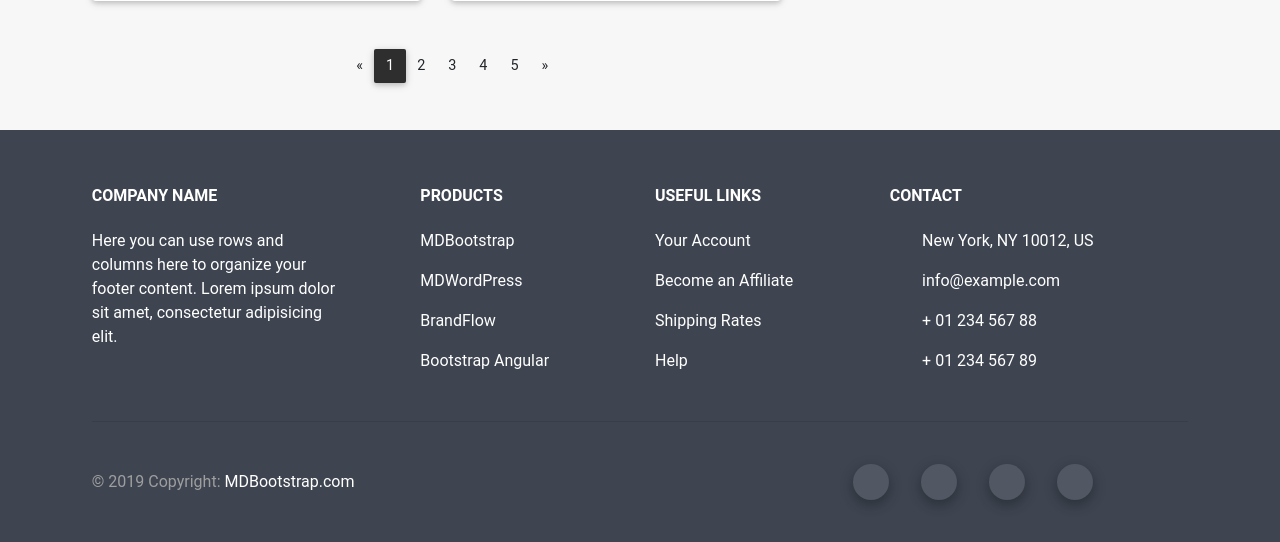
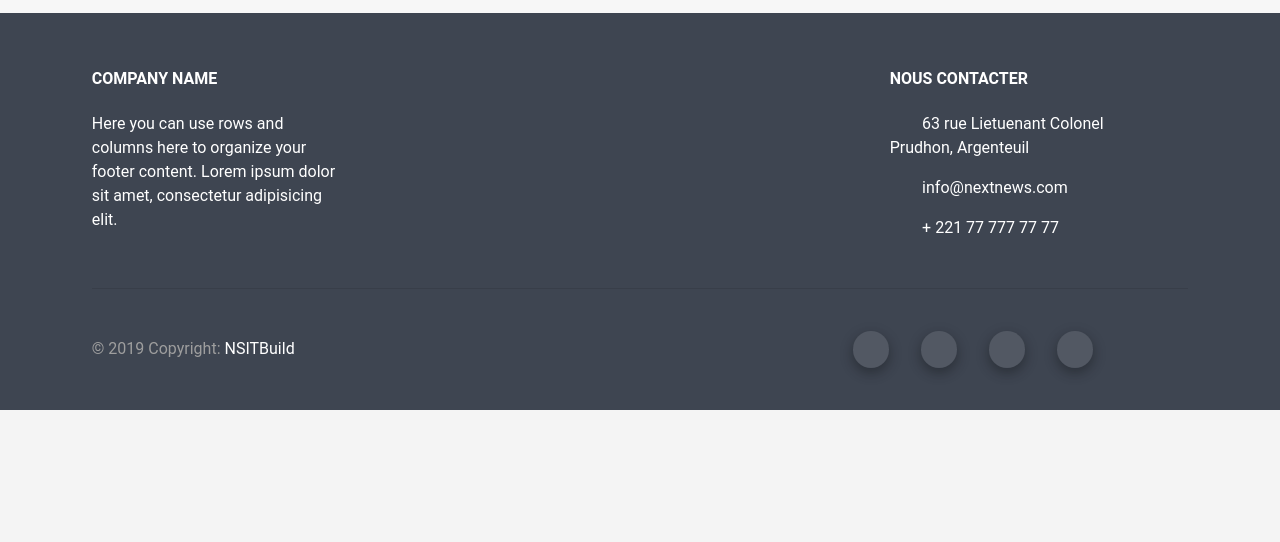
Before and after one commit to nsitgroup/nextnews, a Django app: page / in a window 1280 px wide. Shown: the part 3587-4129 px from the top of the page. After the commit the page ends 3997 px from the top, so only its background shows below. Run offline with Django 3.2, Linux system fonts and the light colour scheme; some libraries are stand-ins or nearby versions; some web fonts are replaced.

Commit message:
design 2

```diff
--- a/templates/body.html
+++ b/templates/body.html
@@ -1,3 +1,5 @@
+{% load static %}
+
 {% block body %}
 
 	<!-- Main layout -->
@@ -29,14 +31,13 @@
               <!--Slides-->
               <div class="carousel-inner" role="listbox">
                 <div class="carousel-item active">
-                  <div class="view">
-                    <img class="d-block w-100 rounded" src="https://mdbootstrap.com/img/Photos/Slides/img%20(140).jpg"
-                      alt="First slide">
+                  <div class="view" style="height: 400px;">
+                    <img class="d-block h-100 w-100 rounded" src="{% static 'img/felix.jpg' %}" alt="First slide">
                     <div class="mask rgba-black-light"></div>
                   </div>
                   <div class="carousel-caption">
-                    <h3 class="h3-responsive font-weight-bold">Title of the news</h3>
-                    <p>First text</p>
+                    <h3 class="h3-responsive font-weight-bold">Felix</h3>
+                    <p>Amnesty reproche à Tshisekedi de ne pas faire avancer la justice en RDC</p>
                   </div>
                 </div>
                 <div class="carousel-item">
@@ -558,38 +559,76 @@
 
             <ul class="list-group z-depth-1 mt-4">
               <li class="list-group-item d-flex justify-content-between align-items-center">
-                <a>Business</a>
+                <a>Santé</a>
                 <span class="badge badge-danger badge-pill">4</span>
               </li>
               <li class="list-group-item d-flex justify-content-between align-items-center">
-                <a>Entertainment</a>
+                <a>Sport</a>
                 <span class="badge badge-danger badge-pill">2</span>
               </li>
               <li class="list-group-item d-flex justify-content-between align-items-center">
-                <a>Health</a>
+                <a>Economie & Finance</a>
                 <span class="badge badge-danger badge-pill">1</span>
               </li>
               <li class="list-group-item d-flex justify-content-between align-items-center">
-                <a>Lifestyle</a>
+                <a>Politiques</a>
                 <span class="badge badge-danger badge-pill">2</span>
               </li>
               <li class="list-group-item d-flex justify-content-between align-items-center">
-                <a>Photography</a>
+                <a>Société</a>
                 <span class="badge badge-danger badge-pill">1</span>
               </li>
               <li class="list-group-item d-flex justify-content-between align-items-center">
-                <a>Technology</a>
+                <a>Justice</a>
                 <span class="badge badge-danger badge-pill">2</span>
               </li>
               <li class="list-group-item d-flex justify-content-between align-items-center">
-                <a>Sport</a>
+                <a>Education</a>
+                <span class="badge badge-danger badge-pill">5</span>
+              </li>
+              <li class="list-group-item d-flex justify-content-between align-items-center">
+                <a>Culture</a>
+                <span class="badge badge-danger badge-pill">5</span>
+              </li>
+              <li class="list-group-item d-flex justify-content-between align-items-center">
+                <a>Divers</a>
                 <span class="badge badge-danger badge-pill">5</span>
               </li>
             </ul>
           </section>
           <!-- Section: Categories -->
 
-          <h4 class="font-weight-bold"><strong>RECOMMEND POSTS</strong></h4>
+		  <!-- Section: Advertisment -->
+          <section class="section mt-5">
+
+            <h6 class="grey-text text-center mb-3"><strong>- Partenaires -</strong></h6>
+
+            <!--Jumbotron-->
+            <div class="jumbotron text-center">
+
+              <!--Title-->
+              <h1 class="card-title h2-responsive mt-2"><strong>For pub</strong></h1>
+              <!--Subtitle-->
+              <p class="blue-text mb-4 mt-5 font-weight-bold">For pub</p>
+
+              <!--Text-->
+              <div class="d-flex justify-content-center">
+                <p class="card-text mb-1" style="max-width: 43rem;">Pub desc
+                </p>
+              </div>
+
+              <hr class="my-4">
+
+              <!--button type="button" class="btn btn-primary btn-sm waves-effect"> <span class="far fa-gem ml-1"></span></button>
+              <button type="button" class="btn btn-outline-primary btn-sm waves-effect">Download <i class="fas fa-download ml-1"></i></button-->
+
+            </div>
+            <!--Jumbotron-->
+
+          </section>
+          <!--/ Section: Advertisment -->
+
+          <h4 class="font-weight-bold"><strong>AFFAIRES RECOMMENDEES</strong></h4>
           <hr class="red title-hr mb-4">
 
           <!-- Section: News widget -->
@@ -598,13 +637,13 @@
             <!-- Nav tabs -->
             <ul class="nav md-tabs tabs-3 nav-justified widget-tabs mdb-color lighten-3" role="tablist">
               <li class="nav-item">
-                <a class="nav-link active px-0" data-toggle="tab" href="#panel1" role="tab">RECOMMEND</a>
+                <a class="nav-link active px-0" data-toggle="tab" href="#panel1" role="tab">RECOMMENDEES</a>
               </li>
               <li class="nav-item">
-                <a class="nav-link" data-toggle="tab" href="#panel2" role="tab">RECENT</a>
+                <a class="nav-link" data-toggle="tab" href="#panel2" role="tab">RECENTES</a>
               </li>
               <li class="nav-item">
-                <a class="nav-link" data-toggle="tab" href="#panel3" role="tab">TOP REVIEWS</a>
+                <a class="nav-link" data-toggle="tab" href="#panel3" role="tab">TOP VUES</a>
               </li>
             </ul>
 
@@ -893,37 +932,7 @@
           </section>
           <!--/ Section: News widget -->
 
-          <!-- Section: Advertisment -->
-          <section class="section mt-5">
 
-            <h6 class="grey-text text-center mb-3"><strong>- Advertisment -</strong></h6>
-
-            <!--Jumbotron-->
-            <div class="jumbotron text-center">
-
-              <!--Title-->
-              <h1 class="card-title h2-responsive mt-2"><strong>Material Design for Bootstrap</strong></h1>
-              <!--Subtitle-->
-              <p class="blue-text mb-4 mt-5 font-weight-bold">Powerful and free Material Design UI KIT</p>
-
-              <!--Text-->
-              <div class="d-flex justify-content-center">
-                <p class="card-text mb-1" style="max-width: 43rem;">Sed ut perspiciatis unde omnis iste natus sit
-                  voluptatem accusantium doloremque laudantium,
-                  totam rem aperiam.
-                </p>
-              </div>
-
-              <hr class="my-4">
-
-              <button type="button" class="btn btn-primary btn-sm waves-effect">Buy now <span class="far fa-gem ml-1"></span></button>
-              <button type="button" class="btn btn-outline-primary btn-sm waves-effect">Download <i class="fas fa-download ml-1"></i></button>
-
-            </div>
-            <!--Jumbotron-->
-
-          </section>
-          <!--/ Section: Advertisment -->
 
           <!-- Section: Newsletter -->
           <section class="section mt-5">
@@ -967,12 +976,11 @@
           <!--/ Section: Newsletter -->
 
           <!-- Section: Gallery -->
-          <section class="section sidebar-imgs mb-5">
+          <!--section class="section sidebar-imgs mb-5">
 
-            <h4 class="font-weight-bold"><strong>GALLERY</strong></h4>
+            <h4 class="font-weight-bold"><strong>EVENEMENT</strong></h4>
             <hr class="red title-hr">
 
-            <!--Grid row-->
 
             <div class="row">
               <div class="col-md-12">
@@ -1049,15 +1057,14 @@
               </div>
 
             </div>
-            <!--Grid row-->
 
-          </section>
+          </section-->
           <!--/ Section: Gallery -->
 
           <!-- Section: Featured posts -->
           <section class="section widget-content">
             <!-- Heading -->
-            <h4 class="font-weight-bold pt-2"><strong>FEATURED POSTS</strong></h4>
+            <h4 class="font-weight-bold pt-2"><strong>EVENEMENTS</strong></h4>
             <hr class="red title-hr mb-4">
 
             <!--/ Card -->
--- a/templates/footer.html
+++ b/templates/footer.html
@@ -23,7 +23,7 @@
 
         <!--Grid column-->
         <div class="col-md-2 col-lg-2 col-xl-2 mr-auto mt-3">
-          <h6 class="text-uppercase mb-4 font-weight-bold">Products</h6>
+          <!--h6 class="text-uppercase mb-4 font-weight-bold">Products</h6>
           <p>
             <a href="#!">MDBootstrap</a>
           </p>
@@ -35,7 +35,7 @@
           </p>
           <p>
             <a href="#!">Bootstrap Angular</a>
-          </p>
+          </p-->
         </div>
         <!--/.Grid column-->
 
@@ -43,7 +43,7 @@
 
         <!--Grid column-->
         <div class="col-md-3 col-lg-2 col-xl-2 mr-auto mt-3">
-          <h6 class="text-uppercase mb-4 font-weight-bold">Useful links</h6>
+          <!--h6 class="text-uppercase mb-4 font-weight-bold">Useful links</h6>
           <p>
             <a href="#!">Your Account</a>
           </p>
@@ -55,7 +55,7 @@
           </p>
           <p>
             <a href="#!">Help</a>
-          </p>
+          </p-->
         </div>
         <!--/.Third column-->
 
@@ -63,15 +63,13 @@
 
         <!--Grid column-->
         <div class="col-md-4 col-lg-3 col-xl-3 mr-auto mt-3">
-          <h6 class="text-uppercase mb-4 font-weight-bold">Contact</h6>
+          <h6 class="text-uppercase mb-4 font-weight-bold">Nous contacter</h6>
           <p>
-            <i class="fas fa-home mr-3"></i> New York, NY 10012, US</p>
+            <i class="fas fa-home mr-3"></i> 63 rue Lietuenant Colonel Prudhon, Argenteuil</p>
           <p>
-            <i class="fas fa-envelope mr-3"></i> info@example.com</p>
+            <i class="fas fa-envelope mr-3"></i> info@nextnews.com</p>
           <p>
-            <i class="fas fa-phone mr-3"></i> + 01 234 567 88</p>
-          <p>
-            <i class="fas fa-print mr-3"></i> + 01 234 567 89</p>
+            <i class="fas fa-phone mr-3"></i> + 221 77 777 77 77</p>
         </div>
         <!--/.Grid column-->
 
@@ -87,7 +85,7 @@
 
           <!--Copyright-->
           <p class="text-center text-md-left grey-text">
-            © 2019 Copyright: <a href="https://mdbootstrap.com/education/bootstrap/" target="_blank"> MDBootstrap.com
+            © 2019 Copyright: <a href="#" target="_blank"> NSITBuild
             </a>
           </p>
           <!--/.Copyright-->
@@ -103,22 +101,22 @@
             <ul class="list-unstyled list-inline">
               <li class="list-inline-item">
                 <a class="btn-floating btn-sm rgba-white-slight">
-                  <i class="fab fa-facebook-f"></i>
+                  <i class="fa fa-facebook-f"></i>
                 </a>
               </li>
               <li class="list-inline-item">
                 <a class="btn-floating btn-sm rgba-white-slight">
-                  <i class="fab fa-twitter"></i>
+                  <i class="fa fa-twitter"></i>
                 </a>
               </li>
               <li class="list-inline-item">
                 <a class="btn-floating btn-sm rgba-white-slight">
-                  <i class="fab fa-google-plus-g"></i>
+                  <i class="fa fa-google-plus-g"></i>
                 </a>
               </li>
               <li class="list-inline-item">
                 <a class="btn-floating btn-sm rgba-white-slight">
-                  <i class="fab fa-linkedin-in"></i>
+                  <i class="fa fa-linkedin-in"></i>
                 </a>
               </li>
             </ul>
--- a/templates/navbar.html
+++ b/templates/navbar.html
@@ -7,11 +7,11 @@
     <nav class="navbar navbar-expand-lg navbar-light bg-light fixed-top">
 		<div class="container">
 		      <!-- Navbar brand -->
-		      	 <h4 class="font-weight-bold">
+		      	 <h2 class="font-weight-bold">
 				      <a class="navbar-brand" href="#">
 				         <strong>Next<span class="text-danger">News</span></strong>
 				      </a>
-		         </h4>
+		         </h2>
 
 		      <!-- Collapse button -->
 		      <button class="navbar-toggler" type="button" data-toggle="collapse" data-target="#navbarSupportedContent"
@@ -68,6 +68,9 @@
 		                 <a class="nav-link">Education</a>
 		            </li>
 					<li class="nav-item">
+		                 <a class="nav-link">Culture</a>
+		            </li>
+					<li class="nav-item">
 		                 <a class="nav-link">Divers</a>
 		            </li>
 		        </ul>
```
Also changed, not shown: assets/img/felix.jpg (added), static/img/felix.jpg (added).
